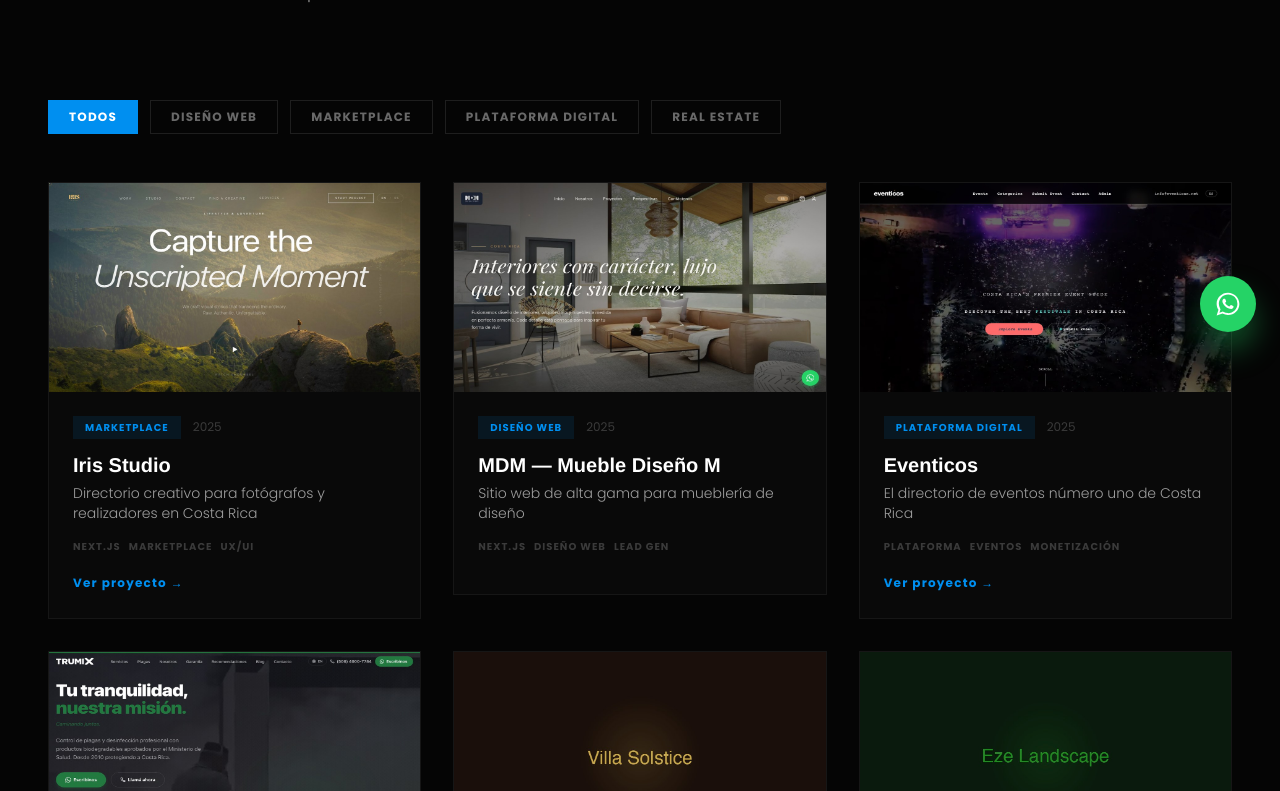
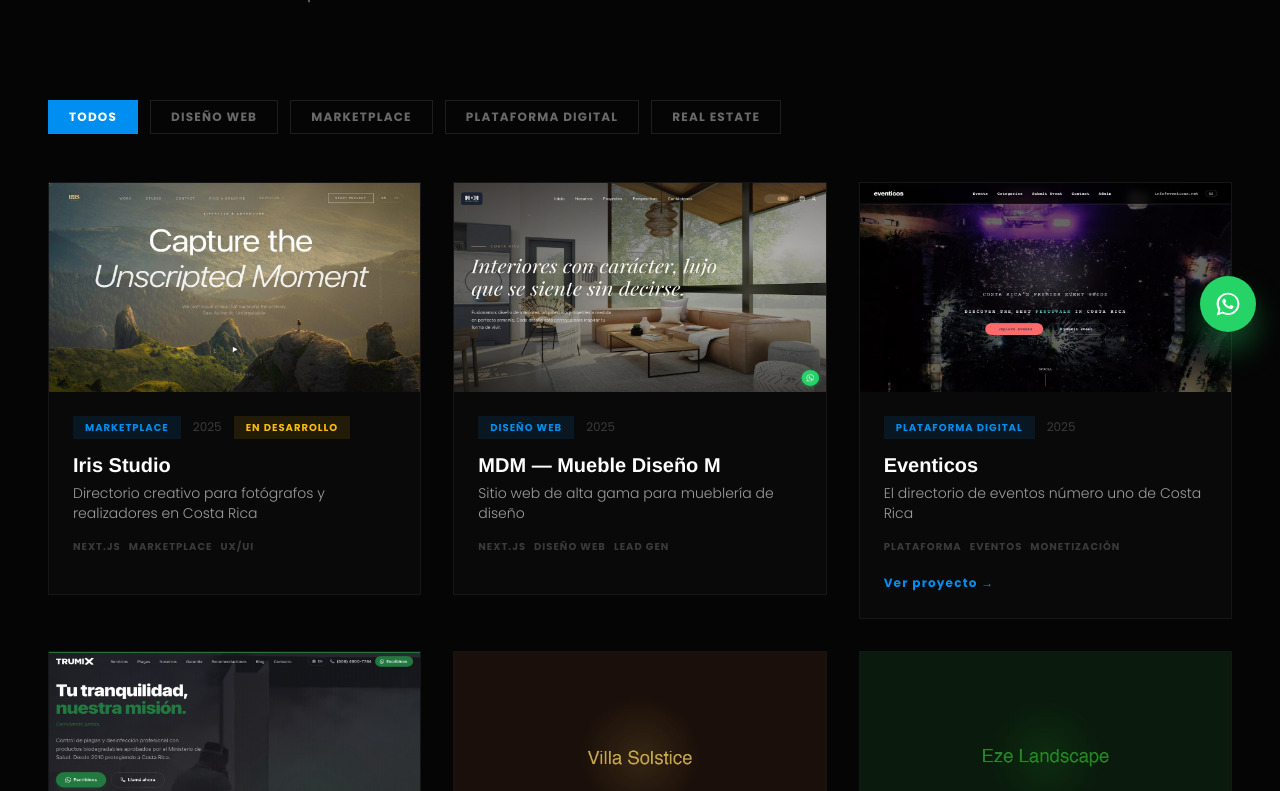
Before and after one commit to tobypaws11/adding-website, a Next.js app: page /portafolio in a window 1280 px wide. Shown: the part 444-1235 px from the top of the page. Built offline with nearby package versions, Linux system fonts and the light colour scheme.

Commit message:
fix: mark Iris Studio as development, remove live link

```diff
--- a/app/portafolio/page.tsx
+++ b/app/portafolio/page.tsx
@@ -16,9 +16,9 @@
     year: "2025",
     tagline: "Directorio creativo para fotógrafos y realizadores en Costa Rica",
     tags: ["Next.js", "Marketplace", "UX/UI"],
-    url: "https://iris-studio-three.vercel.app",
+    url: "#",
     screenshot: "/portfolio/iris-studio.jpg",
-    status: "live",
+    status: "development",
   },
   {
     id: "mdm",
--- a/components/PortfolioPreview.tsx
+++ b/components/PortfolioPreview.tsx
@@ -11,7 +11,7 @@
     category: "Marketplace",
     tagline: "Directorio creativo para fotógrafos y realizadores en Costa Rica",
     screenshot: "/portfolio/iris-studio.jpg",
-    url: "https://iris-studio-three.vercel.app",
+    url: "#",
   },
   {
     id: "mdm",
```
